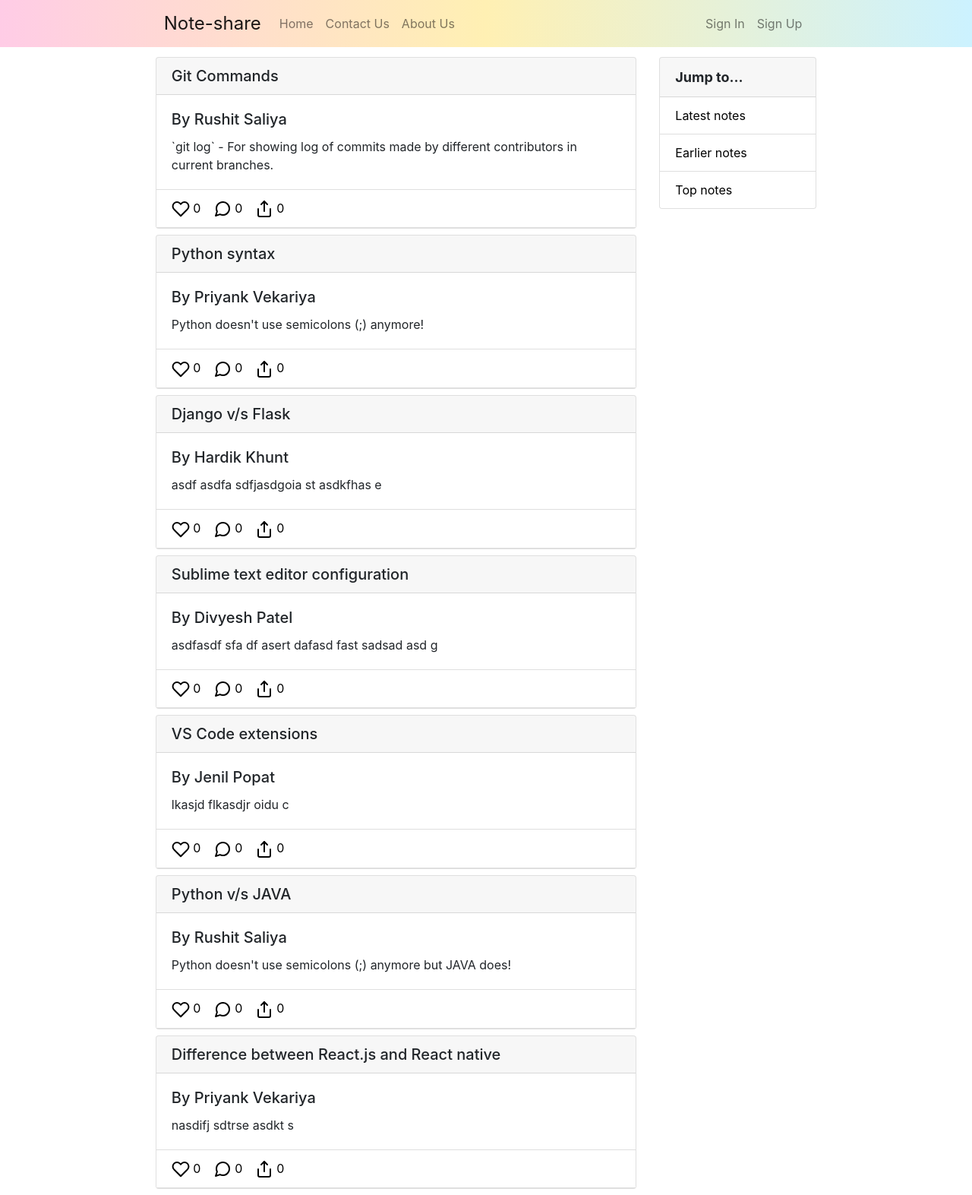
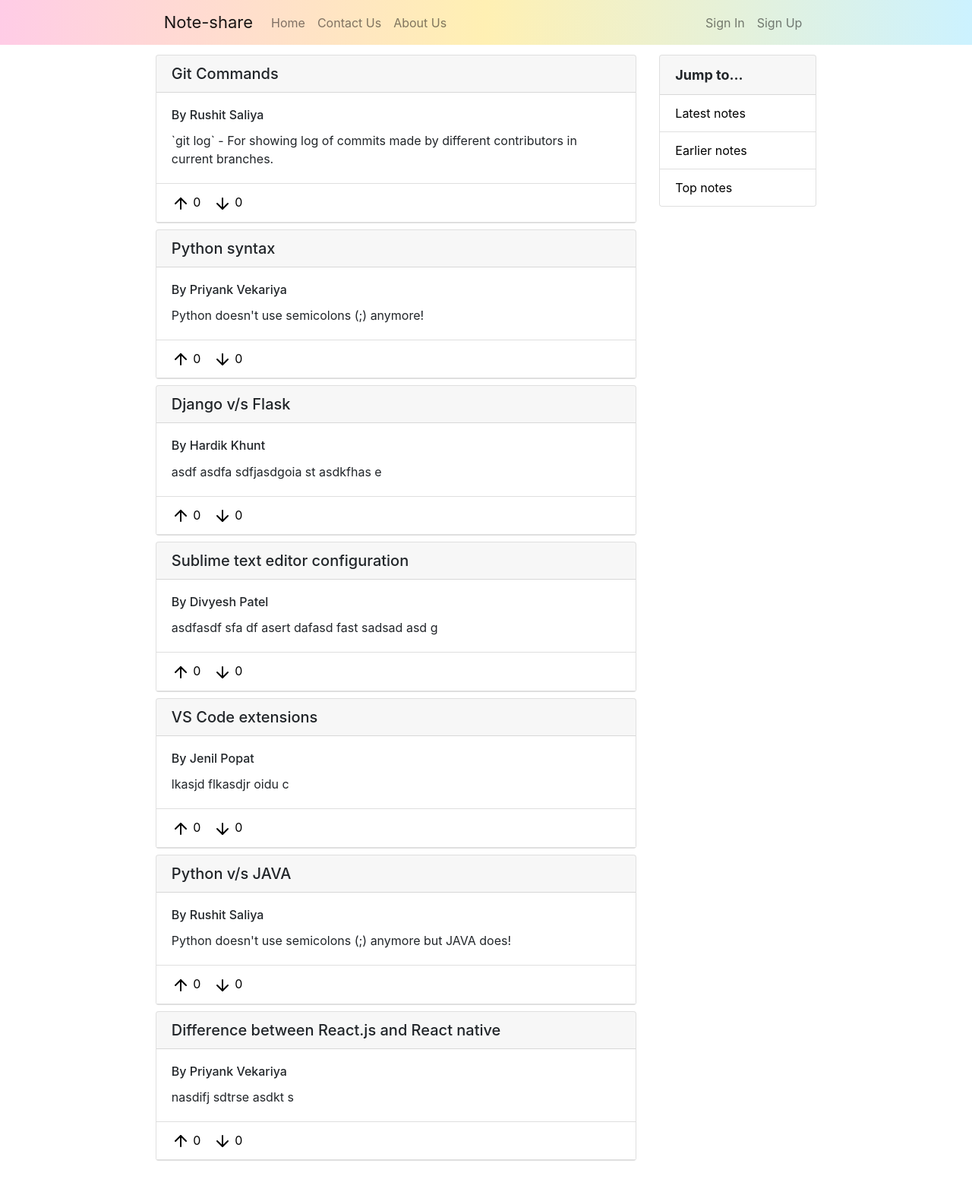
Before and after one commit to rushitsaliya/Note-share, a Flask app: page / in a window 1280 px wide. Shown: the whole page at 76% size. After the commit the page ends 1528 px from the top, so only its background shows below. Run offline with Flask 2, Linux system fonts and the light colour scheme; some libraries are stand-ins or nearby versions.

Commit message:
Designed and structured database

```diff
--- a/noteshare/models.py
+++ b/noteshare/models.py
@@ -17,6 +17,9 @@ class Note(db.Model):
     title = db.Column(db.String(100), nullable=False)
     date_posted = db.Column(db.DateTime, nullable=False, default=datetime.utcnow)
     content = db.Column(db.Text, nullable=False)
+    content_image = db.Column(db.String(20), nullable=True)
+    ups = db.Column(db.Integer, nullable=False, default=0)
+    downs = db.Column(db.Integer, nullable=False, default=0)
     user_id = db.Column(db.Integer, db.ForeignKey('user.id'), nullable=False)
 
     def __repr__(self):
--- a/noteshare/routes.py
+++ b/noteshare/routes.py
@@ -64,4 +64,7 @@ def register():
 @app.route('/login', methods=['GET', 'POST'])
 def login():
     form = LoginForm()
+    if form.validate_on_submit():
+        flash(f'Welcome, {form.email.data}!', 'success')
+        return redirect(url_for('home'))
     return render_template('login.html', title="Sign In", form=form)
--- a/noteshare/static/stylesheet.css
+++ b/noteshare/static/stylesheet.css
@@ -9,11 +9,11 @@
 
 /* Manual color for navbar-brand, activated nav-link and nav-link's focused state */
 .navbar-light .navbar-brand, .navbar-light .navbar-nav .active>.nav-link, .navbar-light .navbar-nav .nav-link:focus {
-    font-size: 18px;
+    font-size: 16px;
 }
 
 .navbar-light .navbar-brand {
-    font-size: 24px;
+    font-size: 22px;
 }
 
 .navbar-light .margin-left {
@@ -27,6 +27,10 @@
 
 .register-card {
     padding: 1% 2%;
+}
+
+.card-title {
+    font-size: 16px;
 }
 
 .note-action-btn, .note-action-btn:hover {
--- a/noteshare/templates/home.html
+++ b/noteshare/templates/home.html
@@ -19,9 +19,8 @@
                     <p class="card-text">{{ note.content }}</p>
                 </div>
                 <div class="card-header note-action">
-                    <a class="note-action-btn" href="#"><img src="{{ url_for('static', filename='Icons/heart.svg') }}" alt="Like"> 0 </a>
-                    <a class="note-action-btn" href="#"><img src="{{ url_for('static', filename='Icons/message-circle.svg') }}" alt="Comment"> 0 </a>
-                    <a class="note-action-btn" href="#"><img src="{{ url_for('static', filename='Icons/share.svg') }}" alt="Share"> 0 </a>
+                    <a class="note-action-btn" href="#"><img src="{{ url_for('static', filename='Icons/arrow-up.svg') }}" alt="Like"> 0 </a>
+                    <a class="note-action-btn" href="#"><img src="{{ url_for('static', filename='Icons/arrow-down.svg') }}" alt="Comment"> 0 </a>
                 </div>
             </div>
         {% endfor %}
```
Also changed, not shown: noteshare/site.db, noteshare/static/Icons/arrow-down.svg (added), noteshare/static/Icons/arrow-up.svg (added), noteshare/static/Icons/heart.svg (deleted), noteshare/static/Icons/message-circle.svg (deleted), noteshare/static/Icons/share.svg (deleted).
